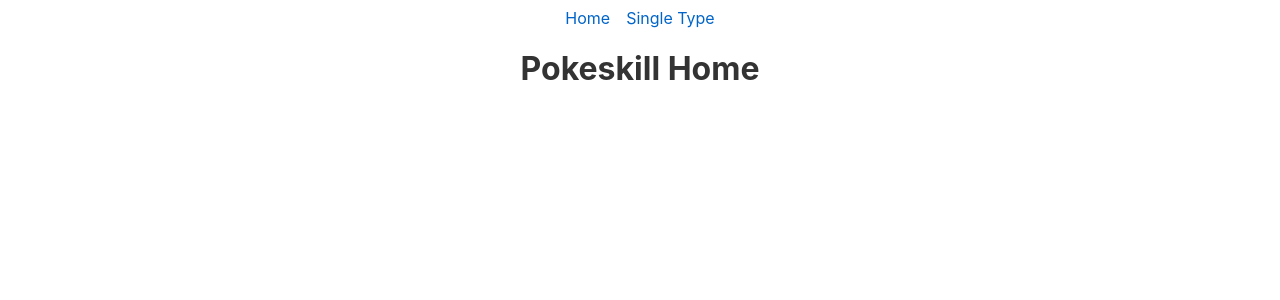
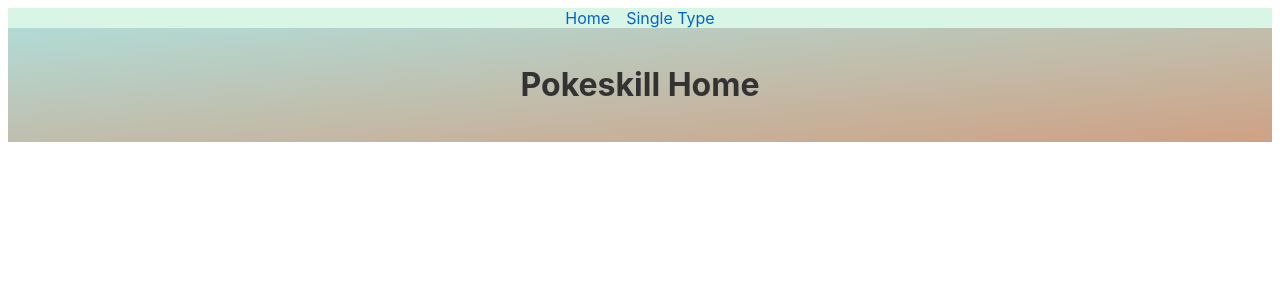
Before and after one commit to ATranimal/pokemon-type-skill-tester, a Svelte app: page / in a window 1280 px wide. Shown: the top 300 px of the page. Built offline with nearby package versions, Linux system fonts and the light colour scheme.

Commit message:
fullscreen background

```diff
--- a/src/App.svelte
+++ b/src/App.svelte
@@ -59,15 +59,23 @@
 
 <style>
   main {
-    text-align: center;
-    padding: 1em;
-    max-width: 960px;
-    margin: 0 auto;
     background-image: linear-gradient(
       to bottom right,
       rgb(178, 219, 214),
       rgb(240, 240, 204)
     );
+  }
+
+  .container {
+    text-align: center;
+    padding: 1em;
+    max-width: 960px;
+    margin: 0 auto;
+  }
+
+  .current-type-box {
+    display: flex;
+    justify-content: center;
   }
 
   button {
@@ -94,12 +102,16 @@
 </style>
 
 <main>
+  <div class="container">
     <h1>Pokemon Type Skill Tester</h1>
+
+    <div class="current-type-box">
       <h3>
         What types are
         <TypeBox type={currentType} />
         pokemon weak to?
       </h3>
+    </div>
 
     <TypeSelector {submitted} bind:choices={weakChoices} />
 
@@ -139,4 +151,5 @@
     <div class="timer-container">
       <Timer {submitted} />
     </div>
+  </div>
 </main>
--- a/src/Home.svelte
+++ b/src/Home.svelte
@@ -1,9 +1,22 @@
 <style>
-  .home {
+  main {
+    background-image: linear-gradient(
+      to bottom right,
+      rgb(178, 219, 214),
+      rgb(207, 161, 132)
+    );
+  }
+
+  .container {
     text-align: center;
+    padding: 1em;
+    max-width: 960px;
+    margin: 0 auto;
   }
 </style>
 
-<div class="home">
-  <h1>Pokeskill Home</h1>
-</div>
+<main>
+  <div class="container">
+    <h1>Pokeskill Home</h1>
+  </div>
+</main>
--- a/src/Routes.svelte
+++ b/src/Routes.svelte
@@ -13,6 +13,7 @@
     /* text-align: center; */
     display: flex;
     justify-content: center;
+    background-color: rgb(217, 245, 229);
   }
 
   .navigation-link {
--- a/src/components/TypeBox.svelte
+++ b/src/components/TypeBox.svelte
@@ -8,6 +8,7 @@
     border-radius: 5px;
     padding: 0px 8px;
     margin: 0px 8px;
+    max-width: 128px;
   }
 </style>
 
```
Lines whose indentation alone changed are shown as unchanged.
